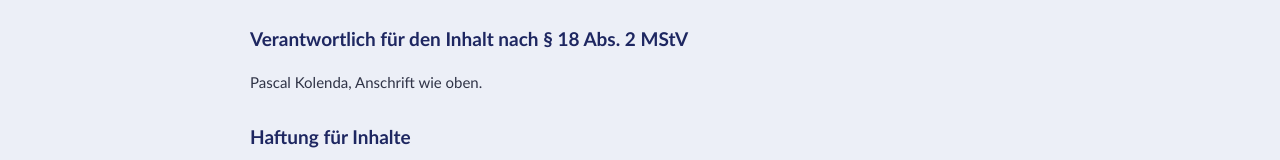
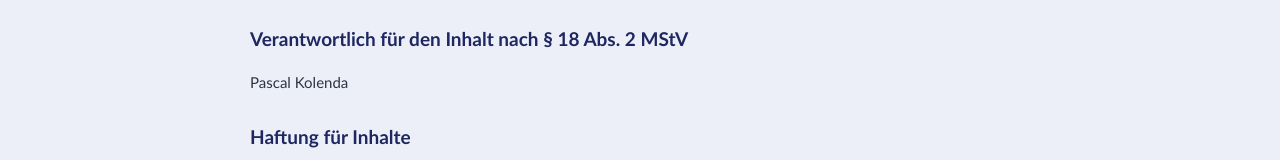
Before and after one commit to BigSchniedler/pvrechner, a plain HTML site: page impressum.html in a window 1280 px wide. Shown: the part 340-500 px from the top of the page. Drawn offline with Linux system fonts and the light colour scheme.

Commit message:
Update impressum.html

```diff
--- a/impressum.html
+++ b/impressum.html
@@ -23,7 +23,7 @@ footer a{color:#c9cfe6;text-decoration:none;margin-right:18px}footer a:hover{col
 <h2>Kontakt</h2>
 <p>LinkedIn: <a href="https://www.linkedin.com/in/pascal-kolenda/">LinkedIn-Profil</a></p>
 <h2>Verantwortlich für den Inhalt nach § 18 Abs. 2 MStV</h2>
-<p>Pascal Kolenda, Anschrift wie oben.</p>
+<p>Pascal Kolenda</p>
 <h2>Haftung für Inhalte</h2>
 <p>Die Inhalte dieser Seiten wurden mit größter Sorgfalt erstellt. Für die Richtigkeit, Vollständigkeit und Aktualität der Inhalte kann jedoch keine Gewähr übernommen werden. Der Rechner liefert eine unverbindliche, wissenschaftlich fundierte Orientierung und ersetzt keine individuelle Finanz-, Steuer- oder Energieberatung.</p>
 <h2>Haftung für Links</h2>
```
